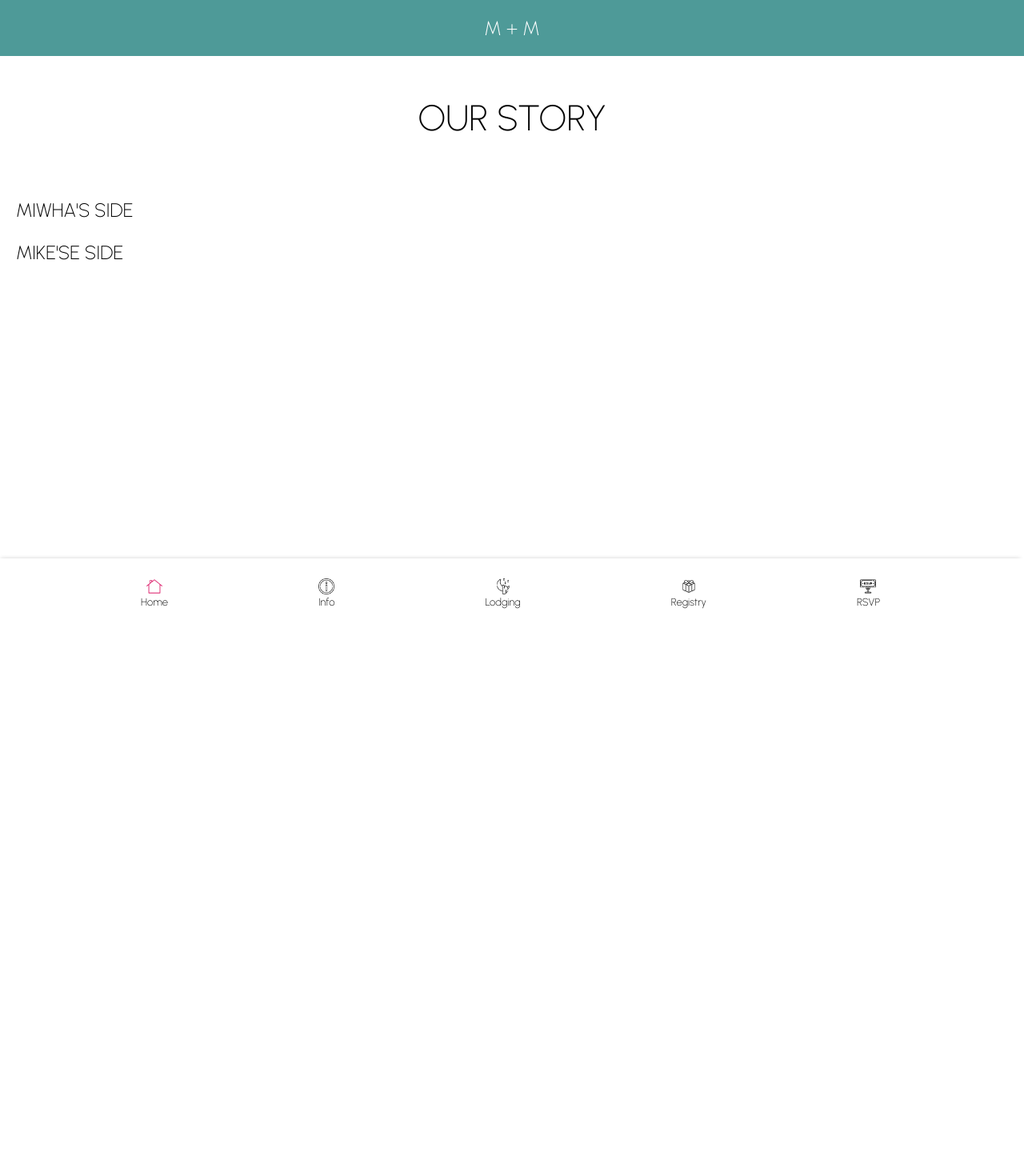
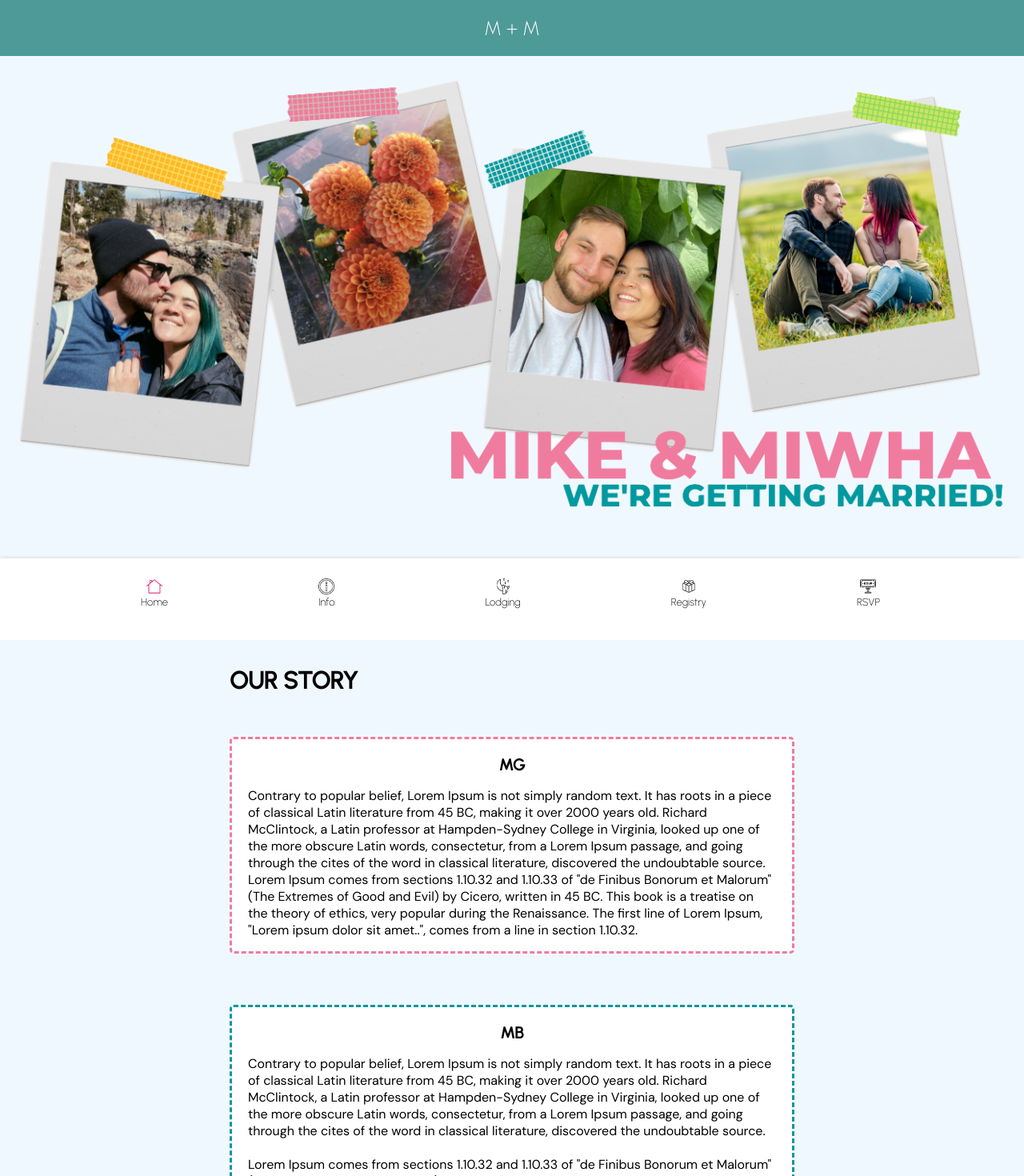
Before and after one commit to mkbonini/wedding_public, a React (Create React App) app: page /our-story in a window 1280 px wide. Shown: the top 1470 px of the page at 80% size. Before the commit the page ends 800 px from the top, so only its background shows below. Built offline with nearby package versions, Linux system fonts and the light colour scheme.

Commit message:
reintill countdown

```diff
--- a/package.json
+++ b/package.json
@@ -24,7 +24,8 @@
     "start": "react-scripts start",
     "build": "react-scripts build",
     "test": "react-scripts test",
-    "eject": "react-scripts eject"
+    "eject": "react-scripts eject",
+    "deploy": "yarn build && firebase deploy"
   },
   "eslintConfig": {
     "extends": [
--- a/src/components/Countdown/index.js
+++ b/src/components/Countdown/index.js
@@ -1,7 +1,7 @@
 /** @format */
 import React from 'react';
 import styled from 'styled-components';
-import butterfly from '../../assets/butterfly.png';
+import heart from '../../assets/heart-inactive.png';
 
 var end = new Date('07/21/2023 4:0 PM');
 
@@ -29,7 +29,7 @@
 timer = setInterval(showRemaining, 1000);
 
 const DaysLeft = styled.div`
-	font-size: 60px;
+	font-size: 40px;
 	font-family: 'Urbanist', sans-serif;
 `;
 
@@ -49,8 +49,7 @@
 `;
 
 const ImageContainer = styled.div`
-	max-width: 70px;
-
+	max-width: 40px;
 	img {
 		width: 100%;
 	}
@@ -60,7 +59,7 @@
 		<>
 			<CounterContainer>
 				<ImageContainer>
-					<img src={butterfly} alt='butterfly' />
+					<img src={heart} alt='' />
 				</ImageContainer>
 				<DaysLeft id='countdown' /> <Text>till the wedding</Text>
 			</CounterContainer>
--- a/src/components/Flyout/index.js
+++ b/src/components/Flyout/index.js
@@ -4,12 +4,9 @@
 import { BrowserRouter as Router, Switch, Route, Link } from 'react-router-dom';
 import Home from '../../views/Home';
 import RSVP from '../../views/RSVP';
-import OurStory from '../../views/OurStory';
 import Details from '../../views/Details';
 import Registry from '../../views/Registry';
 import Lodging from '../../views/Lodging';
-import heartInactive from '../../assets/heart-inactive.png';
-import heartActive from '../../assets/heart-active.png';
 import homeInactive from '../../assets/home-inactive.png';
 import homeActive from '../../assets/home-active.png';
 import infoInactive from '../../assets/info-inactive.png';
@@ -58,16 +55,6 @@
 								Home
 							</Link>
 						</MenuLink>
-						{/* <MenuLink onClick={() => setActive('our-story')}>
-							<Link to='/our-story'>
-								{active === 'our-story' ? (
-									<img src={heartActive} alt='' />
-								) : (
-									<img src={heartInactive} alt='' />
-								)}
-								Our Story
-							</Link>
-						</MenuLink> */}
 						<MenuLink onClick={() => setActive('details')}>
 							<Link to='/details'>
 								{active === 'details' ? (
@@ -112,9 +99,6 @@
 				</FlyoutContainer>
 
 				<Switch>
-					<Route path='/our-story'>
-						<OurStory />
-					</Route>
 					<Route path='/details'>
 						<Details />
 					</Route>
--- a/src/index.css
+++ b/src/index.css
@@ -5,7 +5,6 @@
 body {
 	margin: 0;
 	font-family: 'DM Sans', sans-serif;
-	padding-bottom: 8rem;
 }
 
 code {
--- a/src/views/Home.js
+++ b/src/views/Home.js
@@ -13,6 +13,7 @@
 	flex-direction: column;
 	align-items: center;
 	background-color: aliceblue;
+	padding-bottom: 8rem;
 `;
 
 const StoryContainer = styled.div`
@@ -20,7 +21,7 @@
 	flex-direction: column;
 	h1 {
 		font-family: 'Urbanist', sans-serif;
-		font-size: 50px;
+		font-size: 30px;
 		color: #000;
 		font-weight: 800;
 		text-transform: uppercase;
@@ -29,7 +30,7 @@
 	}
 	h3 {
 		font-family: 'Urbanist', sans-serif;
-		font-size: 40px;
+		font-size: 20px;
 		color: #000;
 		font-weight: 800;
 		text-transform: uppercase;
@@ -58,8 +59,18 @@
 		border: 3px dashed #03989e;
 	}
 `;
+
+const Wave = styled.div`
+	&#wave {
+		position: relative;
+		height: 70px;
+		width: 100%;
+		background: #e0efe3;
+	}
+`;
 export default function Home() {
 	return (
+		<>
 			<HomePage className='App'>
 				<Hero />
 				<Hr />
@@ -68,7 +79,7 @@
 					<Bubble id='left'>
 						<h3>MG</h3>
 						<p>
-						Mike and I first met in June of 2013 right on the front steps of my
+							{/* Mike and I first met in June of 2013 right on the front steps of my
 						family home. He was road tripping with friends, and through a
 						mututal friend (shoutout Emily!) got set up to stay with me. He got
 						to my place late - but I remember walking out the door and seeing
@@ -91,7 +102,19 @@
 						feeling I had. It's really never gone away - even through the hard
 						times I know we are tied together in a way I cant explain. And
 						though I can't explain it I am just grateful for it and so happy I
-						get to spend my life with him.
+						get to spend my life with him. */}
+							Contrary to popular belief, Lorem Ipsum is not simply random text.
+							It has roots in a piece of classical Latin literature from 45 BC,
+							making it over 2000 years old. Richard McClintock, a Latin
+							professor at Hampden-Sydney College in Virginia, looked up one of
+							the more obscure Latin words, consectetur, from a Lorem Ipsum
+							passage, and going through the cites of the word in classical
+							literature, discovered the undoubtable source. Lorem Ipsum comes
+							from sections 1.10.32 and 1.10.33 of "de Finibus Bonorum et
+							Malorum" (The Extremes of Good and Evil) by Cicero, written in 45
+							BC. This book is a treatise on the theory of ethics, very popular
+							during the Renaissance. The first line of Lorem Ipsum, "Lorem
+							ipsum dolor sit amet..", comes from a line in section 1.10.32.
 						</p>
 					</Bubble>
 					<Bubble id='right'>
@@ -100,24 +123,25 @@
 						<p>
 							Contrary to popular belief, Lorem Ipsum is not simply random text.
 							It has roots in a piece of classical Latin literature from 45 BC,
-						making it over 2000 years old. Richard McClintock, a Latin professor
-						at Hampden-Sydney College in Virginia, looked up one of the more
-						obscure Latin words, consectetur, from a Lorem Ipsum passage, and
-						going through the cites of the word in classical literature,
-						discovered the undoubtable source.
+							making it over 2000 years old. Richard McClintock, a Latin
+							professor at Hampden-Sydney College in Virginia, looked up one of
+							the more obscure Latin words, consectetur, from a Lorem Ipsum
+							passage, and going through the cites of the word in classical
+							literature, discovered the undoubtable source.
 							<br />
 							<br />
 							Lorem Ipsum comes from sections 1.10.32 and 1.10.33 of "de Finibus
 							Bonorum et Malorum" (The Extremes of Good and Evil) by Cicero,
 							written in 45 BC. This book is a treatise on the theory of ethics,
-						very popular during the Renaissance. The first line of Lorem Ipsum,
-						"Lorem ipsum dolor sit amet..", comes from a line in section
-						1.10.32.
+							very popular during the Renaissance. The first line of Lorem
+							Ipsum, "Lorem ipsum dolor sit amet..", comes from a line in
+							section 1.10.32.
 						</p>
 					</Bubble>
 				</StoryContainer>
-
-			{/* <Countdown /> */}
+				<Countdown />
 			</HomePage>
+			<Wave id='wave' />
+		</>
 	);
 }
--- a/src/views/OurStory.js
+++ /dev/null
@@ -1,92 +0,0 @@
-/** @format */
-
-import React from 'react';
-import styled from 'styled-components';
-
-const StoryContainer = styled.div`
-	h3 {
-		font-family: 'Urbanist', sans-serif;
-		font-size: 24px;
-		color: #000;
-		font-weight: 200;
-		text-transform: uppercase;
-		padding: 0px 20px;
-	}
-	p {
-		padding: 0px 20px;
-	}
-`;
-
-const Title = styled.div`
-	display: flex;
-	justify-content: center;
-	align-items: center;
-	padding: 20px;
-	h1 {
-		font-family: 'Urbanist', sans-serif;
-		font-size: 45px;
-		color: black;
-		font-weight: 300;
-		text-transform: uppercase;
-	}
-`;
-
-export default function OurStory() {
-	return (
-		<StoryContainer>
-			<Title>
-				<h1>Our Story</h1>
-			</Title>
-
-			<h3>Miwha's Side</h3>
-			{/* <p>
-				Mike and I first met in June of 2013 right on the front steps of my
-				family home. He was road tripping with friends, and through a mututal
-				friend (shoutout Emily!) got set up to stay with me. He got to my place
-				late - but I remember walking out the door and seeing him standing on
-				the sidewalk getting his things out of a tiny honda civic in a hawaiian
-				t-shirt.
-				<br />
-				<br />I smiled, walked up and said hi. We exchanged a hug and all I
-				remember is being so happy that we were meeting. We have a lot of mutual
-				friends, but somehow our paths never crossed. Finally they were and at
-				my childhood house, and I just felt connected to him in a way I wasn't
-				expecting to feel. <br />
-				<br />
-				Anyways, I couldn't much explain it, but the next day we hung out and we
-				were completely inseperable. It was strange but I felt like I knew him
-				my whole life, like he was already my best friend. I'm not even sure
-				what we talked about - all I remember is how much I laughed and smiled
-				being with him.
-				<br />
-				<br />
-				He continued his road trip, and months passed and our lives went in
-				seperate directions. We kept talking online but still we were just
-				friends. Later that summer we ended up going to a church event called
-				Sports fest on the east coast where we met in person again.
-				<br />
-				<br />
-				Sorry to Hope & Joe who were with us, because literally the world around
-				us disapeared when we ran into each other and that's when I knew 'wow I
-				reallllly like him'. And I really knew it. I was actually seeing
-				somebody at this point, but I called later that day and ended things.
-				<br />
-				<br /> Anyways I eventually told Mike how I felt. It wasn't until months
-				later, and not in the most graceful of ways. I left a voicemail and may
-				or may not have been pretty drunk. He then proceeded to NOT tell me he
-				felt the same way for three days. THREE DAYS.
-				<br />
-				<br />
-				Eventually he told me he felt the same and the rest is history. 9+ years
-				together, 2 dogs, a home, a lot of love, laughter, tears, growth,
-				struggles. I think back to that moment we met at my home and I remember
-				that feeling I had. It's really never gone away - even through the hard
-				times I know we are tied together in a way I cant explain. And though I
-				can't explain it I am just grategul for it and so happy I get to spend
-				my life with him.
-			</p> */}
-			<h3>Mike'se Side</h3>
-			<p></p>
-		</StoryContainer>
-	);
-}
```
Lines whose indentation alone changed are shown as unchanged.
